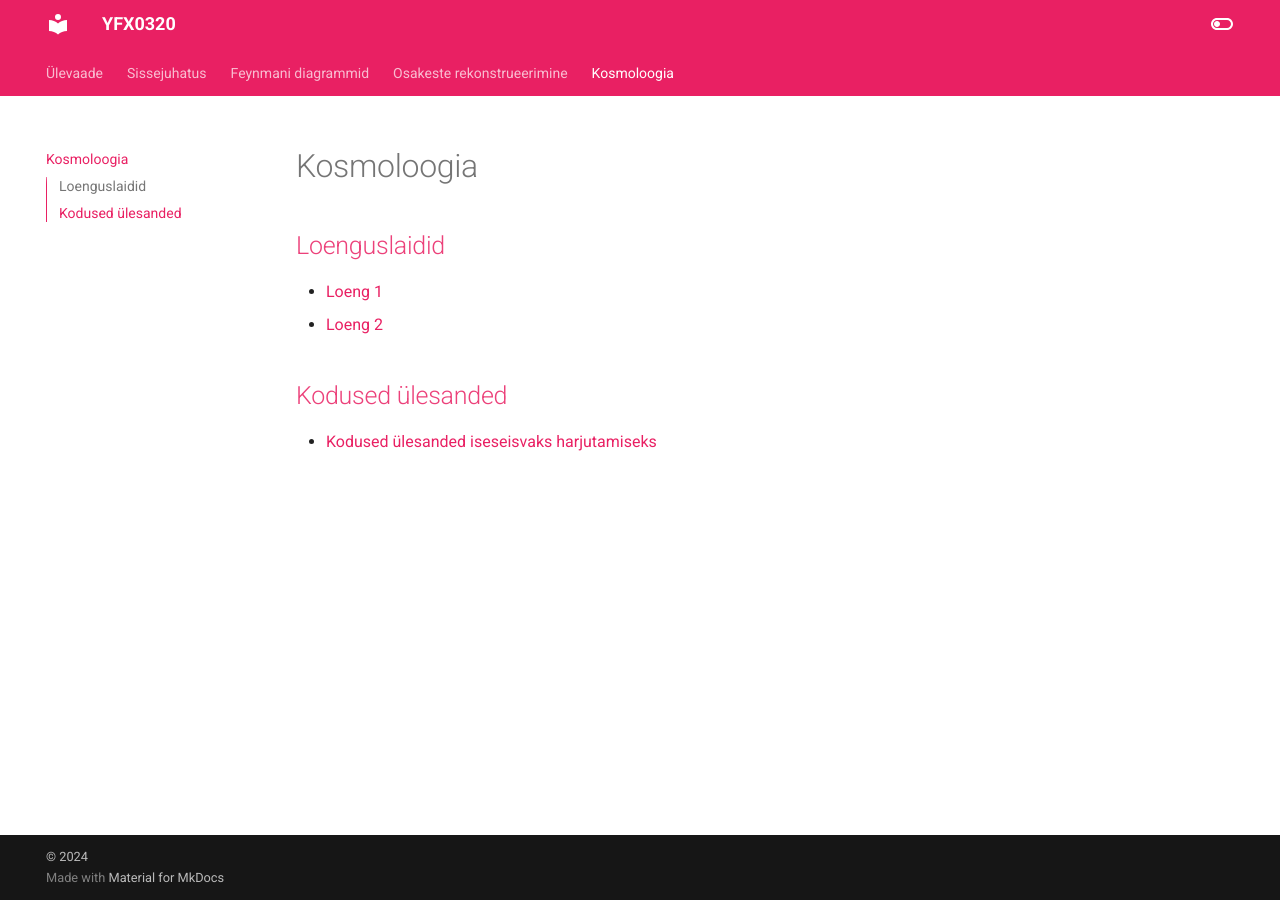
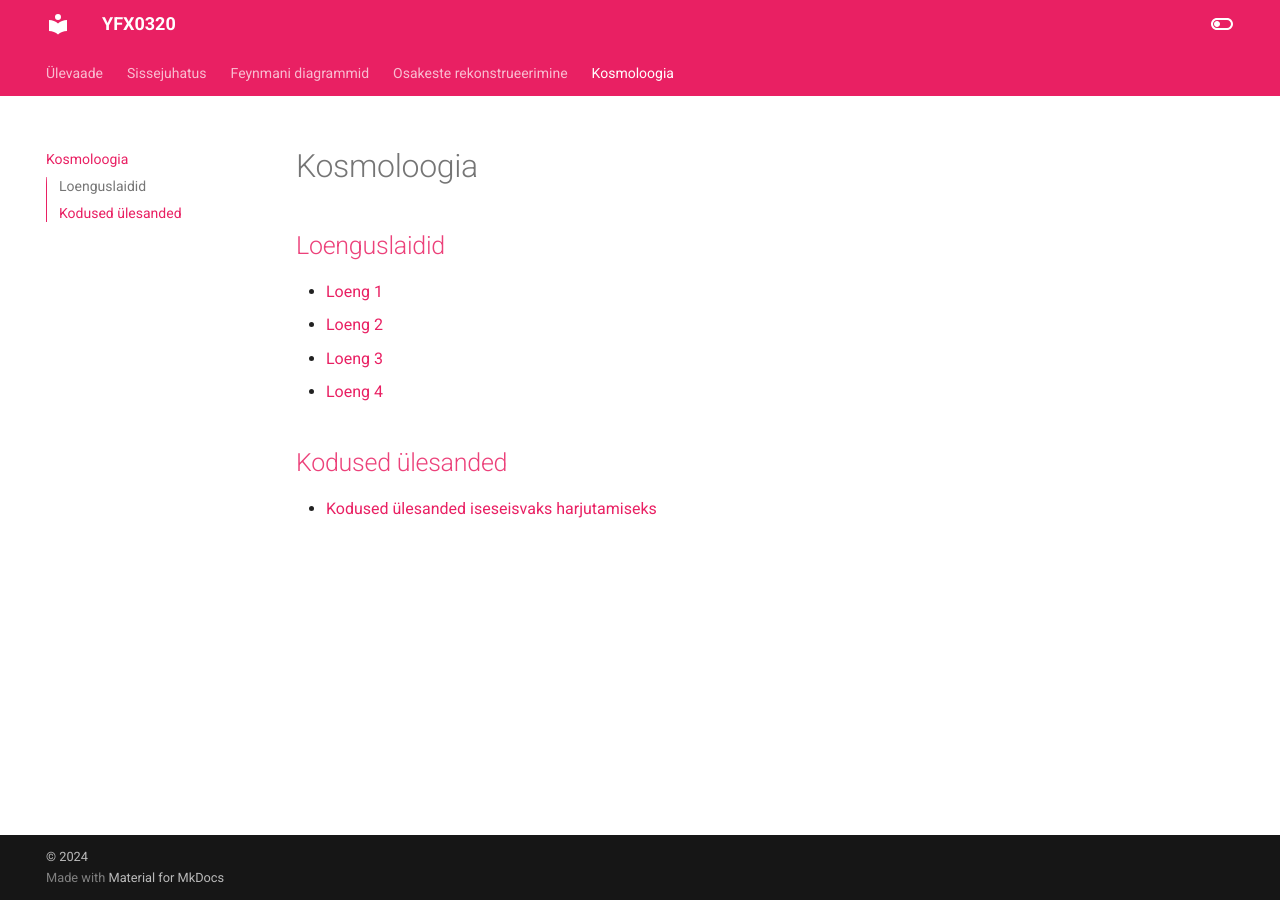
Before and after one commit to nseeba/YFX0320, an MkDocs documentation site: the page built from docs/kosmo.md, in a window 1280 px wide. Built offline with MkDocs 1.6.1 and Material for MkDocs 9.7.7, drawn with Linux system fonts in a browser that asks for light colours.

Commit message:
Update kosmo.md loenug 3 ja 4

```diff
--- a/docs/kosmo.md
+++ b/docs/kosmo.md
@@ -4,6 +4,8 @@
 
 * [Loeng 1](artifacts/Loeng_1.pdf)
 * [Loeng 2](artifacts/Loeng_2.pdf)
+* [Loeng 3](artifacts/Loeng_3.pdf)
+* [Loeng 4](artifacts/Loeng_4.pdf)
 
 ## <span style="color:#ec417a">Kodused ülesanded</span>
 * [Kodused ülesanded iseseisvaks harjutamiseks](artifacts/kodu_yl.pdf)
```
